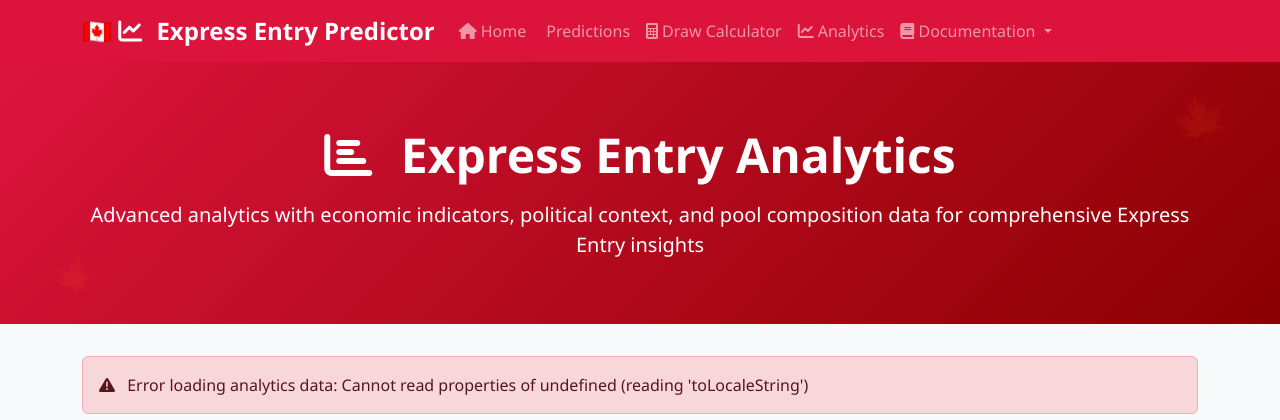
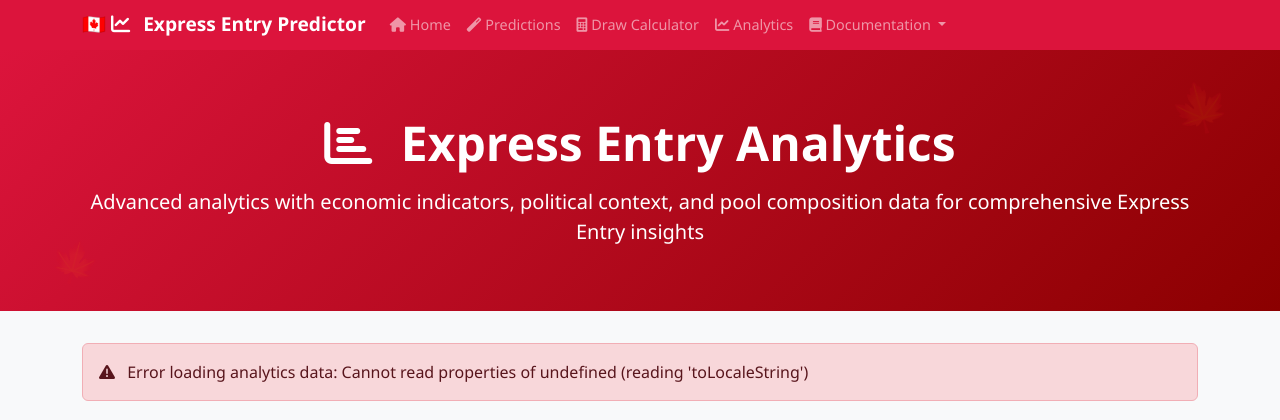
Before and after one commit to choxos/ExpressEntryPredictor, a Django app: page /analytics/ in a window 1280 px wide. Shown: the top 420 px of the page. Run offline with Django 5.2, Linux system fonts and the light colour scheme; data comes from the database, SQL or seed files in the repository; data that the repository does not hold is empty; some libraries are stand-ins or nearby versions.

Commit message:
Enhanced navigation bar: added magic wand icon for predictions and made navbar smaller/narrower with reduced padding and font sizes

```diff
--- a/templates/base.html
+++ b/templates/base.html
@@ -42,7 +42,32 @@
 
         .navbar-brand {
             font-weight: bold;
-            font-size: 1.5rem;
+            font-size: 1.2rem; /* Reduced from 1.5rem */
+        }
+
+        /* Smaller, narrower navigation bar */
+        .navbar {
+            padding: 0.25rem 0; /* Reduced from default 0.5rem 1rem */
+        }
+
+        .navbar-nav .nav-link {
+            padding: 0.4rem 0.8rem; /* Reduced padding */
+            font-size: 0.9rem; /* Slightly smaller font */
+        }
+
+        .navbar-brand {
+            padding: 0.4rem 0; /* Reduced padding */
+        }
+
+        .navbar-toggler {
+            padding: 0.2rem 0.5rem; /* Smaller toggle button */
+            font-size: 1rem;
+        }
+
+        /* Compact dropdown */
+        .dropdown-menu .dropdown-item {
+            padding: 0.3rem 1rem;
+            font-size: 0.9rem;
         }
 
         .hero-section {
@@ -205,7 +230,7 @@
                     </li>
                     <li class="nav-item">
                         <a class="nav-link" href="{% url 'predictor:predictions' %}">
-                            <i class="fas fa-crystal-ball me-1"></i>Predictions
+                            <i class="fas fa-magic me-1"></i>Predictions
                         </a>
                     </li>
                     <li class="nav-item">
```
